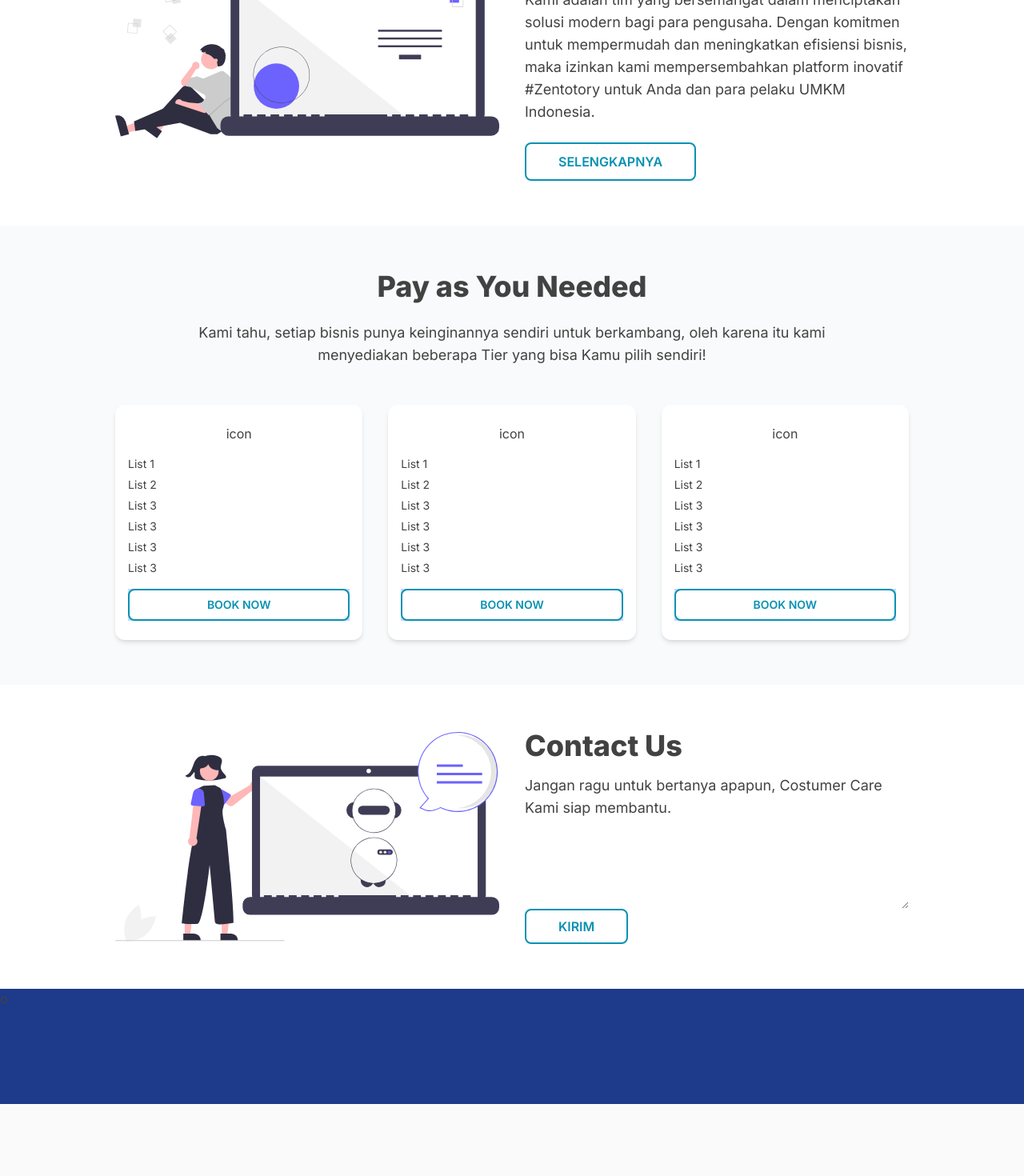
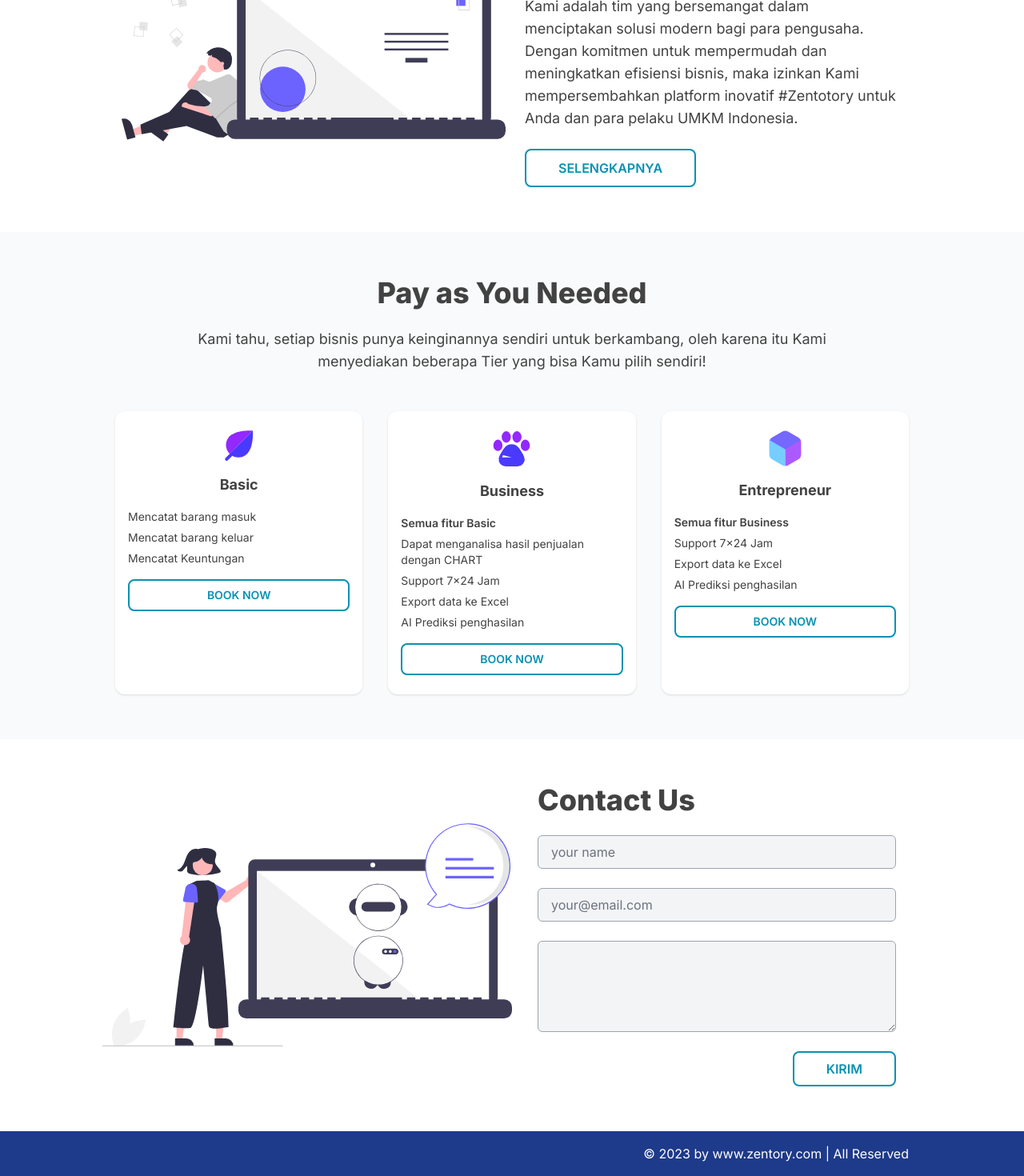
Before and after one commit to irosadie/slicing-keda-tech, a Next.js app: page / in a window 1280 px wide. Shown: the part 942-2412 px from the top of the page at 80% size. Before the commit the page ends 2322 px from the top, so only its background shows below. Built offline with nearby package versions, Linux system fonts and the light colour scheme.

Commit message:
init responsive styles

```diff
--- a/src/app/page.tsx
+++ b/src/app/page.tsx
@@ -1,11 +1,15 @@
+import { LeaftIcon } from "$/components/icons";
+import CubeIcon from "$/components/icons/cube";
+import PowIcon from "$/components/icons/pow";
+import { TIER } from "$/constants";
 import Image from "next/image";
 
 export default function Home() {
   return (
     <main>
-      <header className="bg-white min-h-screen header-bg">
-        <nav className="w-full max-w-7xl m-auto">
-          <ul className="flex py-4 pt-10 gap-16 items-center font-black text-xl">
+      <header className="bg-white h-[50%] laptop:min-h-screen header-bg">
+        <nav className="w-full max-w-7xl m-auto tablet:px-4">
+          <ul className="hidden tablet:flex py-4 pt-10 gap-16 items-center font-black text-xl">
             <li className="flex-1 text-white hover:cursor-pointer hover:text-gray-200">
               <div className="flex gap-4">
                 <Image src='/imgs/coffee.svg' alt="logo" width={0} height={0} className="w-10" />
@@ -26,51 +30,45 @@ export default function Home() {
             </li>
           </ul>
         </nav>
-        <div className="max-w-5xl m-auto relative min-h-[590px] space-y-10">
+        <div className="max-w-5xl tablet:px-4 m-auto relative min-h-[590px] tablet:space-y-10">
           <div>
             <div className="text-start mt-24 space-y-5 p-4">
-              <h1 className="text-7xl font-extrabold">
+              <h1 className="text-5xl tablet:text-7xl font-extrabold">
                 <span className="text-blue-600">#Zen</span><span className="text-purple-500">tory</span>
               </h1>
-              <div className="text-2xl font-bold space-y-2">
+              <div className="text-xl tablet:text-2xl font-bold space-y-2">
                 <p>Cara baru catat Inventory, tanpa bikin Worry</p>
               </div>
             </div>
           </div>
 
-          <div className="p-4 font-medium text-lg space-y-3">
+          <div className="p-4 font-medium tablet:text-lg space-y-3">
             <div>
-              <p>Zentory membantu kami grow lebih cepat</p>
+              <p>Zentory membantu Kami grow lebih cepat</p>
               <p>Karena pencatatan asset sangat rapi dan mudah!</p>
             </div>
             <p className="font-bold">Upin - CEO Durian Runtuh</p>
           </div>
 
         </div>
-
-        <div className="max-w-7xl m-auto bg-red-50 relative">
-          <span className="text-white absolute bottom-1 right-0">
-            &copy; 2023 by Imron Rosadi | All Reserved
-          </span>
-        </div>
       </header>
       {/* about */}
-      <section className="bg-white py-10">
-        <div className="max-w-5xl m-auto">
-          <div className="grid grid-cols-2">
-            <div className="flex justify-center">
+      <section className="bg-white py-3 tablet:py-10">
+        <div className="max-w-5xl m-auto tablet:px-4">
+          <div className="grid tablet:grid-cols-2">
+            <div className="flex justify-center bg-gray-300 tablet:bg-transparent">
               <Image
                 src='/imgs/app.svg'
                 alt=''
                 width={0}
                 height={0}
-                className='w-[480px]'
+                className='w-[280px] py-12 tablet:w-[480px]'
               />
             </div>
-            <div className="space-y-6 p-4">
-              <h2 className="text-5xl font-extrabold">About Us</h2>
-              <article className="text-lg font-normal">
-                <p>Kami adalah tim yang bersemangat dalam menciptakan solusi modern bagi para pengusaha. Dengan komitmen untuk mempermudah dan meningkatkan efisiensi bisnis, maka izinkan kami mempersembahkan platform inovatif #Zentotory untuk Anda dan para pelaku UMKM Indonesia.</p>
+            <div className="space-y-6 p-4 mt-2">
+              <h2 className="text-3xl tablet:text-5xl font-extrabold">About Us</h2>
+              <article className="tablet:text-lg font-normal">
+                <p>Kami adalah tim yang bersemangat dalam menciptakan solusi modern bagi para pengusaha. Dengan komitmen untuk mempermudah dan meningkatkan efisiensi bisnis, maka izinkan Kami mempersembahkan platform inovatif #Zentotory untuk Anda dan para pelaku UMKM Indonesia.</p>
               </article>
               <button className="bg-white border-2 border-cyan-600 rounded-lg text-cyan-600 px-10 py-2.5 text-base font-semibold">
                 SELENGKAPNYA
@@ -80,28 +78,34 @@ export default function Home() {
         </div>
       </section>
       {/* tier ans price */}
-      <section className="bg-gray-50 py-10">
+      <section className="bg-gray-50 py-3 tablet:py-10">
         <div className="max-w-5xl m-auto p-4 space-y-6">
-          <h2 className="text-4xl font-extrabold text-center">Pay as You Needed</h2>
-          <article className="text-lg font-normal text-center px-20">
-            <p>Kami tahu, setiap bisnis punya keinginannya sendiri untuk berkambang, oleh karena itu kami menyediakan beberapa Tier yang bisa Kamu pilih sendiri!</p>
+          <h2 className="text-2xl tablet:text-4xl font-extrabold text-center">Pay as You Needed</h2>
+          <article className="text-sm tablet:text-lg font-normal text-center tablet:px-20">
+            <p>Kami tahu, setiap bisnis punya keinginannya sendiri untuk berkambang, oleh karena itu Kami menyediakan beberapa Tier yang bisa Kamu pilih sendiri!</p>
           </article>
-          <div className="grid grid-cols-3 gap-8 pt-6">
+          <div className="grid tablet:grid-cols-3 gap-8 tablet:pt-6">
             {
-              [... new Array(3)].map((_v, index) => (
-                <div key={index} className="w-full bg-white p-4 py-6 space-y-4 rounded-xl shadow-md">
-                  <div className="flex justify-center items-end">icon</div>
+              TIER.map((value, index) => (
+                <div key={index} className="w-full bg-white p-4 py-6 space-y-4 rounded-xl shadow hover:shadow-md">
+                  <div className="flex justify-center items-end">
+                    {{
+                      0: <LeaftIcon />,
+                      1: <PowIcon />,
+                      2: <CubeIcon />
+                    }[index]}
+                  </div>
+                  <h3 className="font-bold text-center text-lg">{value.name}</h3>
                   <div>
                     <ul className="space-y-1.5 text-sm">
-                      <li>List 1</li>
-                      <li>List 2</li>
-                      <li>List 3</li>
-                      <li>List 3</li>
-                      <li>List 3</li>
-                      <li>List 3</li>
+                      {
+                        value.features.map((item, index) => {
+                          return <li className={item?.heighlight ? 'font-semibold' : undefined} key={index}>{item?.name}</li>
+                        })
+                      }
                     </ul>
                   </div>
-                  <div className="flex justify-center bg-blue-200">
+                  <div className="flex justify-center">
                     <button className="bg-white border-2 border-cyan-600 w-full rounded-lg text-cyan-600 px-10 py-2 text-sm font-semibold">
                       BOOK NOW
                     </button>
@@ -113,37 +117,53 @@ export default function Home() {
         </div>
       </section>
       {/* tier ans price */}
-      <section className="bg-white py-10">
+      <section className="bg-white py-3 tablet:py-10">
         <div className="max-w-5xl m-auto">
-          <div className="grid grid-cols-2">
+          <div className="grid tablet:grid-cols-2">
             <div className="flex justify-center">
               <Image
                 src='/imgs/cs.svg'
                 alt=''
                 width={0}
                 height={0}
-                className='w-[480px]'
+                className='hidden tablet:block tablet:w-[580px]'
               />
             </div>
-            <div className="space-y-4 p-4">
-              <h2 className="text-4xl font-extrabold">Contact Us</h2>
-              <article className="text-lg font-normal">
-                <p>Jangan ragu untuk bertanya apapun, Costumer Care Kami siap membantu.</p>
-              </article>
-              <form className="grid">
-                <input type="text" name="name" />
-                <input type="text" name="email" />
-                <textarea></textarea>
-                <button className="bg-white border-2 border-cyan-600 rounded-lg text-cyan-600 px-10 py-2 w-fit text-base font-semibold">
-                  KIRIM
-                </button>
+            <div className="space-y-6 p-4 px-8">
+              <h2 className="text-2xl tablet:text-4xl font-extrabold">Contact Us</h2>
+              <form className="grid space-y-6">
+                <input
+                  placeholder="your name"
+                  type="text"
+                  name="name"
+                  className="bg-gray-100 rounded-md py-2 px-4 border border-gray-400 placeholder:text-gray-500 outline-none"
+                />
+                <input
+                  placeholder="your@email.com"
+                  type="email"
+                  name="email"
+                  className="bg-gray-100 rounded-md py-2 px-4 border border-gray-400 placeholder:text-gray-500 outline-none"
+                />
+                <textarea
+                  rows={4}
+                  className="bg-gray-100 rounded-md py-2 px-4 border border-gray-400 placeholder:text-gray-500 outline-none"
+                ></textarea>
+                <div className="flex justify-end">
+                  <button className="bg-white border-2 border-cyan-600 rounded-lg text-cyan-600 px-10 py-2 w-fit text-base font-semibold">
+                    KIRIM
+                  </button>
+                </div>
               </form>
             </div>
           </div>
         </div>
       </section>
-      <footer className="bg-blue-900 h-36">
-        <p>o</p>
+      <footer className="bg-blue-900">
+        <div className="py-4 tablet:p-4 max-w-5xl m-auto text-white">
+          <ul className="flex gap-10">
+            <li className="text-xs tablet:text-base flex-1 text-center tablet:text-end">&copy; 2023 by www.zentory.com | All Reserved</li>
+          </ul>
+        </div>
       </footer>
     </main>
   )
--- /dev/null
+++ b/src/components/icons/cube.tsx
@@ -0,0 +1,21 @@
+import { Fragment } from "react"
+
+const CubeIcon = () => {
+  return (
+    <Fragment>
+      <svg width="41" height="45" viewBox="0 0 49 53" fill="none" xmlns="http://www.w3.org/2000/svg">
+        <mask id="mask0_1245_35567" maskUnits="userSpaceOnUse" x="0" y="0" width="49" height="53">
+          <path d="M19.9473 1.41118C22.7643 -0.215184 26.2349 -0.215187 29.0519 1.41118L43.9509 10.0131C46.7678 11.6395 48.5031 14.6451 48.5031 17.8979V35.1017C48.5031 38.3545 46.7678 41.3601 43.9509 42.9865L29.0519 51.5884C26.2349 53.2148 22.7643 53.2148 19.9473 51.5884L5.04836 42.9865C2.23141 41.3601 0.496094 38.3545 0.496094 35.1017V17.8979C0.496094 14.6451 2.23141 11.6395 5.04836 10.0131L19.9473 1.41118Z" fill="#C4C4C4" />
+        </mask>
+        <g mask="url(#mask0_1245_35567)">
+          <rect width="30.3817" height="30.3817" transform="matrix(0.866025 0.5 -0.866025 0.5 24.5 -1.66895)" fill="#4A3AFF" />
+          <rect width="27.9554" height="27.9554" transform="matrix(0.866025 0.5 -2.20305e-08 1 0.289062 13.7417)" fill="#4CBFFF" />
+          <rect width="27.9554" height="27.9554" transform="matrix(0.866025 -0.5 2.20305e-08 1 24.5 27.7231)" fill="#9328FF" />
+        </g>
+      </svg>
+
+    </Fragment>
+  )
+}
+
+export default CubeIcon
--- /dev/null
+++ b/src/components/icons/index.ts
@@ -0,0 +1 @@
+export {default as LeaftIcon} from './leaft'
--- /dev/null
+++ b/src/components/icons/leaft.tsx
@@ -0,0 +1,15 @@
+import { Fragment } from "react"
+
+const LeaftIcon = () => {
+  return (
+    <Fragment>
+      <svg width="36" height="38" viewBox="0 0 40 43" fill="none" xmlns="http://www.w3.org/2000/svg">
+        <path d="M2.31979 42.9246C1.3893 42.9246 0.545364 42.3619 0.190478 41.5007C-0.168734 40.6394 0.0303476 39.644 0.688183 38.9862L13.239 26.4354C14.1435 25.5352 15.602 25.5352 16.5022 26.4354C17.4067 27.3356 17.4067 28.7984 16.5022 29.6986L3.95139 42.2494C3.52293 42.6822 2.93434 42.9246 2.31979 42.9246Z" fill="#4A3AFF" />
+        <path d="M39.2702 0.351361L6.45205 33.1652C-0.403287 26.3099 -0.403287 15.1916 6.45205 8.33194C16.207 -1.42306 39.2702 0.351361 39.2702 0.351361Z" fill="#9328FF" />
+        <path d="M31.2854 33.1649C24.4301 40.0246 13.3118 40.0246 6.45215 33.1649L39.2703 0.351074C39.2703 0.351074 41.0448 23.4099 31.2854 33.1649Z" fill="#4A3AFF" />
+      </svg>
+    </Fragment>
+  )
+}
+
+export default LeaftIcon
--- /dev/null
+++ b/src/components/icons/pow.tsx
@@ -0,0 +1,17 @@
+import { Fragment } from "react"
+
+const PowIcon = () => {
+  return (
+    <Fragment>
+      <svg width="47" height="46" viewBox="0 0 59 56" fill="none" xmlns="http://www.w3.org/2000/svg">
+        <path d="M21.1352 2.77246C23.4106 2.77246 26.0537 5.28047 26.0537 9.483C26.0537 13.6818 23.4099 16.1935 21.1352 16.1935C18.8642 16.1935 16.2168 13.6808 16.2168 9.483C16.2168 5.28146 18.8636 2.77246 21.1352 2.77246Z" fill="#9328FF" stroke="#9328FF" stroke-width="4.5" stroke-linecap="round" />
+        <path d="M7.9946 15.9131C10.2699 15.9131 12.913 18.4211 12.913 22.6236C12.913 26.8261 10.2699 29.3342 7.9946 29.3342C5.71926 29.3342 3.07617 26.8261 3.07617 22.6236C3.07617 18.4211 5.71926 15.9131 7.9946 15.9131Z" fill="#9328FF" stroke="#9328FF" stroke-width="4.5" stroke-linecap="round" />
+        <path d="M51.0053 15.9131C53.2807 15.9131 55.9238 18.4211 55.9238 22.6236C55.9238 26.8261 53.2807 29.3342 51.0053 29.3342C48.73 29.3342 46.0869 26.8261 46.0869 22.6236C46.0869 18.4211 48.73 15.9131 51.0053 15.9131Z" fill="#9328FF" stroke="#9328FF" stroke-width="4.5" stroke-linecap="round" />
+        <path d="M37.8647 2.77246C40.1364 2.77246 42.7831 5.28146 42.7831 9.483C42.7831 13.6808 40.1357 16.1935 37.8647 16.1935C35.59 16.1935 32.9463 13.6818 32.9463 9.483C32.9463 5.28047 35.5894 2.77246 37.8647 2.77246Z" fill="#9328FF" stroke="#9328FF" stroke-width="4.5" stroke-linecap="round" />
+        <path d="M47.5011 43.855L47.5002 43.8471C47.28 41.8145 46.628 39.8521 45.5874 38.0944C45.2256 37.503 44.8684 36.904 44.5243 36.3271C44.3426 36.0224 44.1646 35.7239 43.9915 35.4359L43.9847 35.4247L43.9848 35.4247C41.8044 31.7489 39.9617 28.6699 37.7005 26.4575C35.5515 24.3549 33.0631 23.0815 29.4998 23.0815C25.9369 23.0815 23.4536 24.3544 21.3094 26.4561C19.0522 28.6685 17.2143 31.7468 15.033 35.4242L47.5011 43.855ZM47.5011 43.855L47.502 43.8628M47.5011 43.855L47.502 43.8628M47.502 43.8628C47.7734 46.2143 47.0297 48.5732 45.4583 50.3431C43.8152 52.1801 41.466 53.231 39.0012 53.2274H38.9979L20.0195 53.2274L20.0163 53.2275C17.5507 53.231 15.2009 52.1795 13.5577 50.3415C11.9832 48.5722 11.2404 46.2152 11.5151 43.8661L11.5164 43.8545M47.502 43.8628L11.5164 43.8545M11.5164 43.8545L11.5177 43.8429M11.5164 43.8545L11.5177 43.8429M11.5177 43.8429C11.7336 41.8146 12.3888 39.8528 13.4307 38.0978M11.5177 43.8429L13.4307 38.0978M13.4307 38.0978C13.9862 37.1853 14.518 36.293 15.0327 35.4247L13.4307 38.0978Z" fill="#4A3AFF" stroke="#4A3AFF" stroke-width="4.5" stroke-linecap="round" />
+      </svg>
+    </Fragment>
+  )
+}
+
+export default PowIcon
--- /dev/null
+++ b/src/constants/index.ts
@@ -0,0 +1 @@
+export {default as TIER} from './tier'
--- /dev/null
+++ b/src/constants/tier.ts
@@ -0,0 +1,73 @@
+const TIER = [
+  {
+    name: 'Basic',
+    price: 'Rp.150.000',
+    discountedPrice: 'Rp.100.000',
+    features: [
+      {
+        name: 'Mencatat barang masuk',
+        heighlight: false,
+      },
+      {
+        name: 'Mencatat barang keluar',
+        heighlight: false,
+      },
+      {
+        name: 'Mencatat Keuntungan',
+        heighlight: false,
+      },
+    ],
+  },
+  {
+    name: 'Business',
+    price: 'Rp.300.000',
+    discountedPrice: 'Rp.120.000',
+    features: [
+      {
+        name: 'Semua fitur Basic',
+        heighlight: true,
+      },
+      {
+        name: 'Dapat menganalisa hasil penjualan dengan CHART',
+        heighlight: false,
+      },
+      {
+        name: 'Support 7x24 Jam',
+        heighlight: false,
+      },
+      {
+        name: 'Export data ke Excel',
+        heighlight: false,
+      },
+      {
+        name: 'AI Prediksi penghasilan',
+        heighlight: false,
+      }
+    ],
+  },
+  {
+    name: 'Entrepreneur',
+    price: 'Rp.1000.0000',
+    discountedPrice: 'Rp.499.000',
+    features: [
+      {
+        name: 'Semua fitur Business',
+        heighlight: true,
+      },,
+      {
+        name: 'Support 7x24 Jam',
+        heighlight: false,
+      },
+      {
+        name: 'Export data ke Excel',
+        heighlight: false,
+      },
+      {
+        name: 'AI Prediksi penghasilan',
+        heighlight: false,
+      }
+    ],
+  }
+]
+
+export default TIER
```
Also changed, not shown: tailwind.config.ts (+7 -0 lines).
